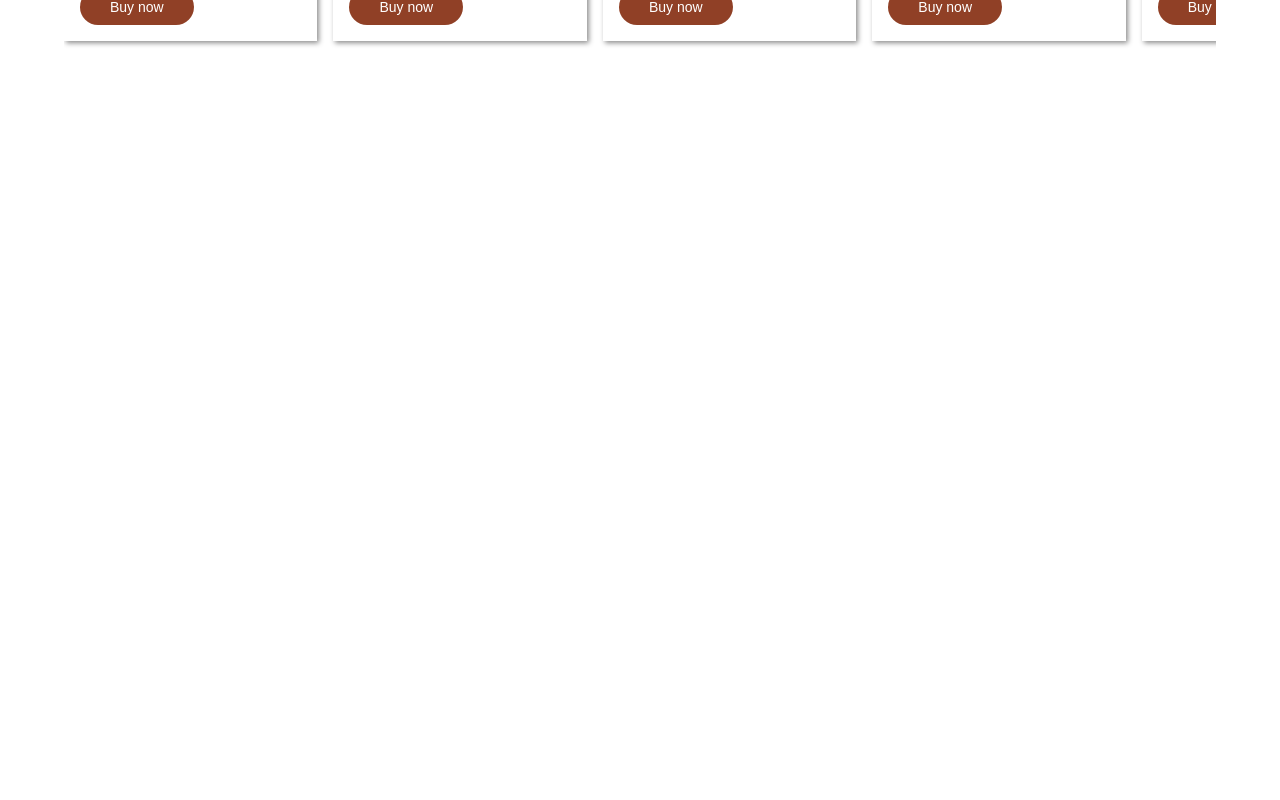
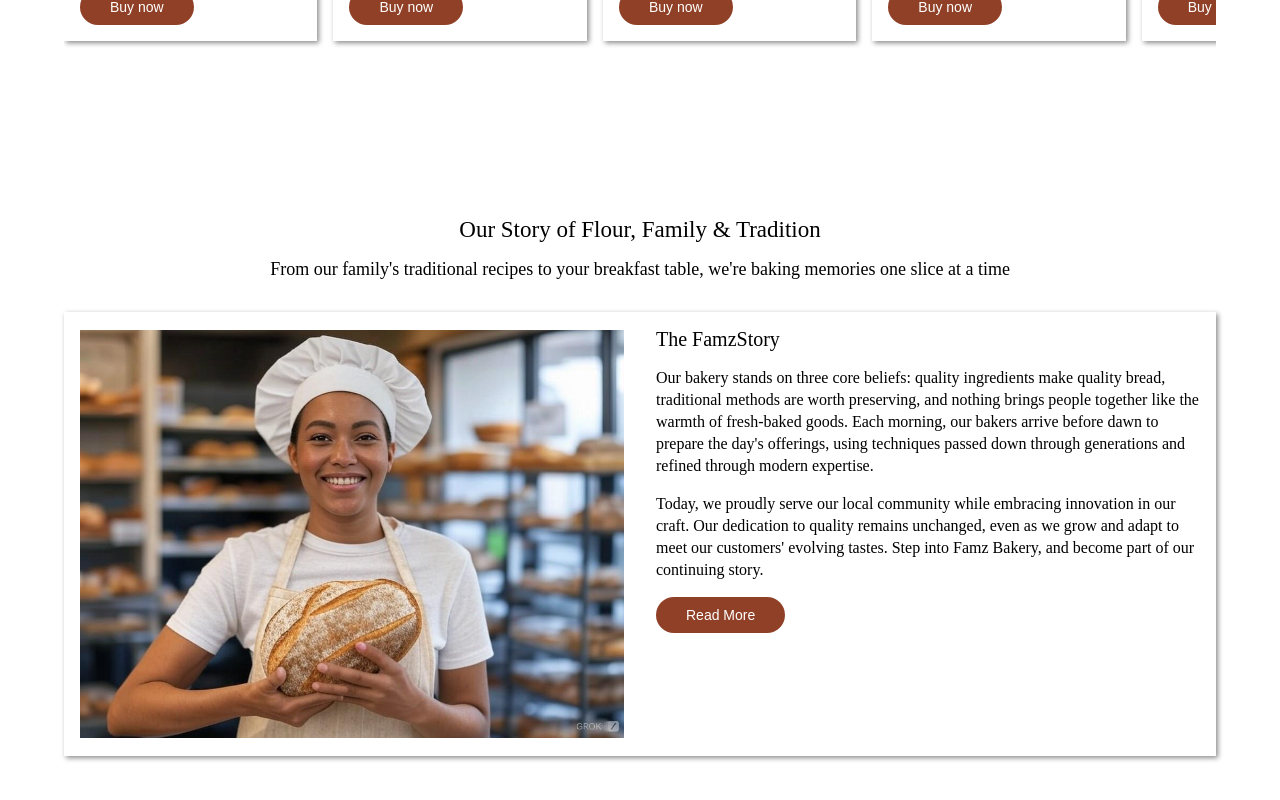
Before and after one commit to Onitoheeb/famzBakery, a React (Vite) app in the folder famzBakery/: page / in a window 1280 px wide. Shown: the part 1370-2170 px from the top of the page. Before the commit the page ends 1507 px from the top, so only its background shows below. Built offline with nearby package versions, Linux system fonts and the light colour scheme.

Commit message:
Add the about section and it's content

```diff
--- a/famzBakery/src/App.css
+++ b/famzBakery/src/App.css
@@ -3,3 +3,7 @@
   padding: 0;
   box-sizing: border-box;
 }
+
+button{
+  cursor: pointer;
+}
--- a/famzBakery/src/home/Home.jsx
+++ b/famzBakery/src/home/Home.jsx
@@ -1,11 +1,13 @@
 import React from 'react'
 import Hero from './hero/Hero'
 import Product from './product/Product'
+import About from './about/About'
 export default function Home() {
   return (
     <div className='home-container'>
         <Hero />
         <Product />
+        <About />
     </div>
   )
 }
--- /dev/null
+++ b/famzBakery/src/home/about/About.jsx
@@ -0,0 +1,23 @@
+import React from 'react'
+import './about.css'
+export default function About() {
+  return (
+    <div className='about-container'>
+        <div className="about-header">
+            <h3>Our Story of Flour, Family & Tradition</h3>
+            <p>From our family's traditional recipes to your breakfast table, we're baking memories one slice at a time</p>
+        </div>
+        <div className="about-body">
+            <section className="about-image">
+                <img src="assets/About-image.jpg" alt="About image" />
+            </section>
+            <section className="about-text">
+                <h4>The FamzStory</h4>
+                <p>Our bakery stands on three core beliefs: quality ingredients make quality bread, traditional methods are worth preserving, and nothing brings people together like the warmth of fresh-baked goods. Each morning, our bakers arrive before dawn to prepare the day's offerings, using techniques passed down through generations and refined through modern expertise.</p>
+                <p>Today, we proudly serve our local community while embracing innovation in our craft. Our dedication to quality remains unchanged, even as we grow and adapt to meet our customers' evolving tastes. Step into Famz Bakery, and become part of our continuing story.</p>
+                <button>Read More</button>
+            </section>
+        </div>
+    </div>
+  )
+}
--- /dev/null
+++ b/famzBakery/src/home/about/about.css
@@ -0,0 +1,59 @@
+.about-container{
+    padding: 5rem 4rem;
+    display: flex;
+    flex-direction: column;
+    gap: 2rem;
+}
+.about-container .about-header{
+    display: flex;
+    flex-direction: column;
+    justify-content: center;
+    gap: 1rem;
+    align-items: center;
+}
+.about-header h3{
+    font-size: 23px;
+    font-weight: 500;
+    text-align: center;
+}
+.about-header p{
+    align-items: center;
+    font-size: 18px;
+    font-weight: 400;
+}
+.about-container .about-body{
+    display: grid;
+    grid-template-columns: repeat(2, 1fr);
+    padding: 1rem;
+    box-shadow: 2px 2px 5px #8C8C8C;
+    gap: 2rem;
+}
+.about-body .about-text{
+    display: flex;
+    flex-direction: column;
+    gap: 1rem;
+}
+.about-text h4{
+    font-size: 20px;
+    font-weight: 500;
+}
+.about-text p{
+    font-size: 16px;
+    line-height: calc(16px + 6px);
+    font-weight: 400;
+}
+.about-text button{
+    font-size: 14px;
+    padding: 10px 30px;
+    border-radius: 40px;
+    background-color: #904026;
+    color: white;
+    outline: none;
+    border: none;
+    width: fit-content;
+}
+.about-body .about-image img{
+    height: 100%;
+    width: 100%;
+    object-fit: contain;
+}
--- a/famzBakery/src/home/product/product.css
+++ b/famzBakery/src/home/product/product.css
@@ -13,6 +13,7 @@
 .product-header h3{
     font-size: 23px;
     font-weight: 500;
+    text-align: center;
 }
 .product-header ul{
     list-style: none;
```
Also changed, not shown: famzBakery/src/home/hot/Hot.jsx (added, +17 -0 lines), famzBakery/public/assets/About-image.jpg (added), famzBakery/src/home/hot/hot.css (added).
